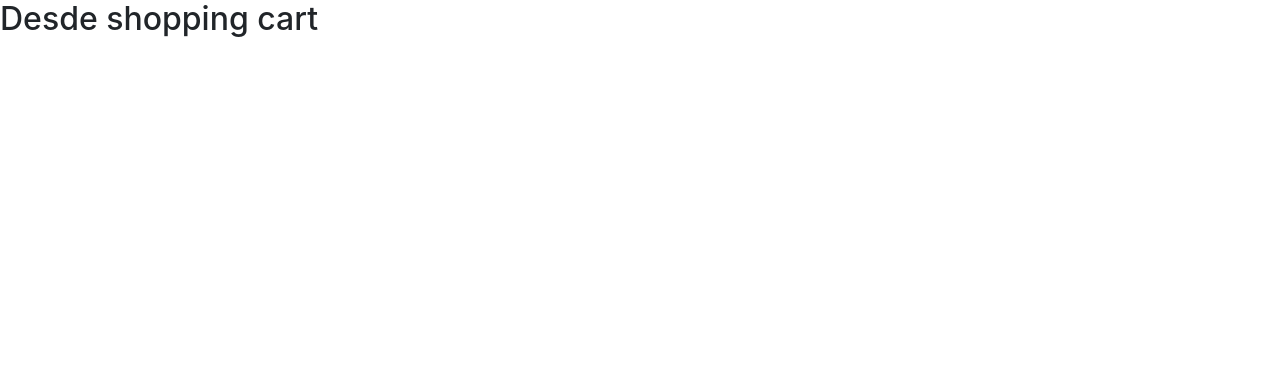
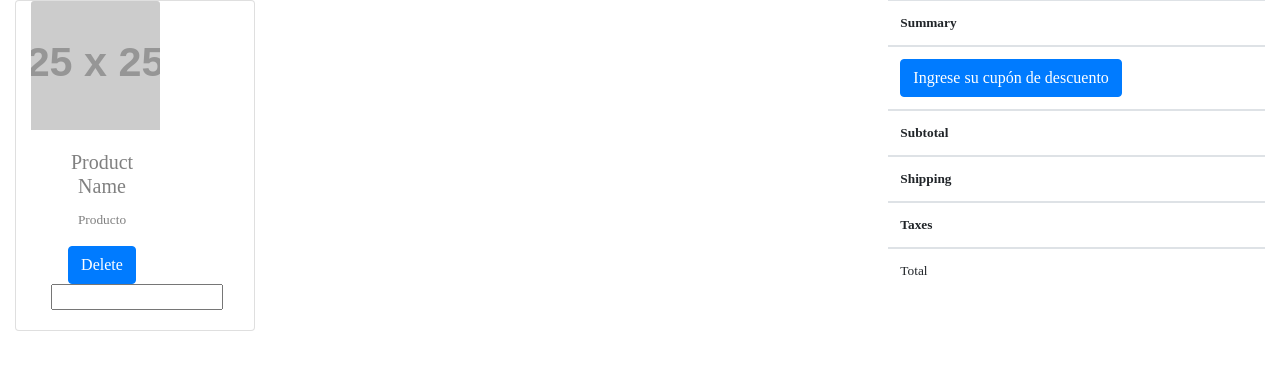
Before and after one commit to serdan-ui/proyecto_final_rolling, a React (Create React App) app: page /shopping-cart in a window 1280 px wide. Shown: the top 370 px of the page. Built offline with nearby package versions, Linux system fonts and the light colour scheme; a web font is replaced by a local one.

Commit message:
push branch shoppingcart

```diff
--- /dev/null
+++ b/src/components/ShoppingCart/CuponModal.js
@@ -0,0 +1,29 @@
+import React, { useState, Fragment } from "react";
+import { Modal, Button } from "react-bootstrap";
+import "./styles.css";
+function CuponModal() {
+  const [smShow, setSmShow] = useState(false);
+
+  return (
+    <Fragment>
+      <Button onClick={() => setSmShow(true)} className="botonModal">Ingrese su cupón de descuento</Button>
+      <Modal
+        size="sm"
+        show={smShow}
+        onHide={() => setSmShow(false)}
+        aria-labelledby="example-modal-sizes-title-sm"
+      >
+        <Modal.Header closeButton>
+          <Modal.Title id="example-modal-sizes-title-sm">
+            Ingrese Numero de cupon
+          </Modal.Title>
+        </Modal.Header>
+        <Modal.Body>
+            input
+        </Modal.Body>
+      </Modal>
+    </Fragment>
+  );
+}
+
+export default CuponModal;
--- a/src/components/ShoppingCart/ShoppingCart.js
+++ b/src/components/ShoppingCart/ShoppingCart.js
@@ -1,13 +1,75 @@
-import React from 'react';
+import React from "react";
+import { Container, Button, Card, Row, Col, Table } from "react-bootstrap";
+import CuponModal from "./CuponModal";
+
 
 
 // stilos de register
-import "./styles.css"
+import "./styles.css";
 
 const ShoppingCart = () => {
-    return ( <h2>
-        Desde shopping cart
-    </h2> );
-}
+  return (
+    <Container fluid className="contenedorPadre">
+      <Row>
+        <Col lg={8} className="">
+          <Container>
+            <Card style={{ width: "15rem" }}>
+              <Col md={8}>
+                <Card.Img variant="top" src="https://via.placeholder.com/25" />
+              </Col>
+              <Card.Body className="cuerpoCard">
+                <Col lg={8}>
+                  <Card.Title>Product Name</Card.Title>
+                  <Card.Text>Producto</Card.Text>
+                  <Button variant="primary">Delete</Button>
+                  <input type="number"/>
+                </Col>
+              </Card.Body>
+            </Card>
+          </Container>
+        </Col>
+
+        <Col lg={4}>
+          <Container>
+            <Table >
+              <thead>
+                <tr>
+                  <th>Summary</th>
+                </tr>
+              </thead>
+              <thead>
+                <tr>
+                  <th>
+                    <CuponModal />
+                  </th>
+                </tr>
+              </thead>
+              <thead>
+                <tr>
+                  <th>Subtotal</th>
+                </tr>
+              </thead>
+              <thead>
+                <tr>
+                  <th>Shipping</th>
+                </tr>
+              </thead>
+              <thead>
+                <tr>
+                  <th>Taxes</th>
+                </tr>
+              </thead>
+              <tbody>
+                <tr>
+                  <td>Total</td>
+                </tr>
+              </tbody>
+            </Table>
+          </Container>
+        </Col>
+      </Row>
+    </Container>
+  );
+};
 
 export default ShoppingCart;
--- a/src/components/ShoppingCart/styles.css
+++ b/src/components/ShoppingCart/styles.css
@@ -0,0 +1,12 @@
+.cuerpoCard {
+    text-align: center;
+}
+.contenedorPadre {
+    font-family: 'Times New Roman', Times, serif;
+    font-size: smaller;
+    color: grey;
+}
+.botonModal {
+    background-color: white;
+    color: grey;
+}
```
